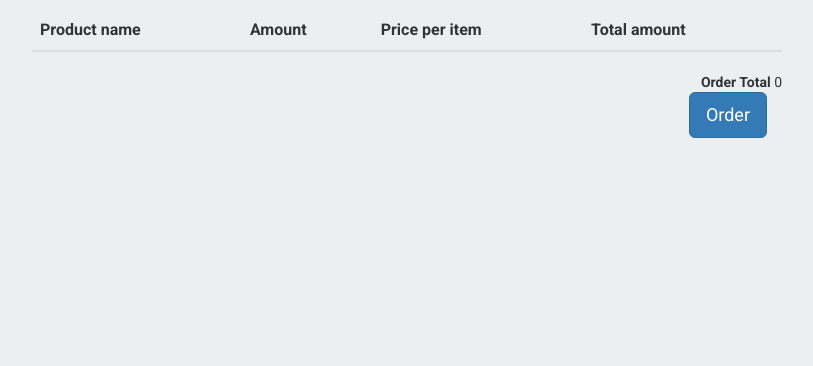
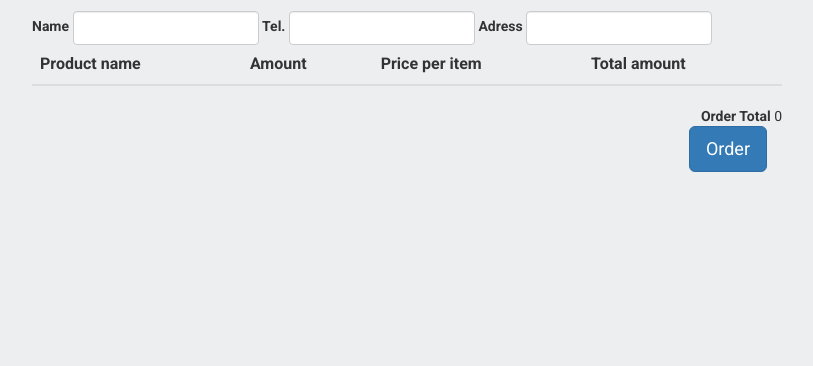
Before and after one commit to Viko1/Vitaliishop, a Django app: page /checkout/ in a window 1280 px wide. Shown: the part 141-507 px from the top of the page, without its empty margins (233-1046 px from the left). Run offline with Django 3.2, Linux system fonts and the light colour scheme; data that the repository does not hold is empty; some libraries are stand-ins or nearby versions.

Commit message:
tworzenie checkout page (strona koszyku) v2.1

```diff
--- a/mysite/orders/forms.py
+++ b/mysite/orders/forms.py
@@ -1,8 +1,7 @@
 from django import forms
 from .models import *
 
-# class SubscriberForm(forms.ModelForm):
-#
-#     class Meta:
-#         model = Subscriber
-#         exclude = [""]
+class CheckoutContactForm(forms.Form):
+    name = forms.CharField(required=True)
+    phone = forms.CharField(required=True)
+    adress = forms.CharField(required=True)
--- a/mysite/orders/views.py
+++ b/mysite/orders/views.py
@@ -1,6 +1,7 @@
 from django.http import JsonResponse
 from .models import ProductInBasket
 from django.shortcuts import render
+from .forms import CheckoutContactForm
 
 def basket_adding(request):
     return_dict = dict()
@@ -41,4 +42,11 @@ def basket_adding(request):
 def checkout(request):
     session_key = request.session.session_key
     products_in_basket = ProductInBasket.objects.filter(session_key=session_key, is_active=True)
+    form = CheckoutContactForm(request.POST or None)
+    if request.POST:
+        print(request.POST)
+        if form.is_valid():
+            print("yes")
+        else:
+            print("no")
     return render(request, 'orders/checkout.html', locals())
--- a/mysite/static/style.css
+++ b/mysite/static/style.css
@@ -111,3 +111,7 @@ html, body{
     z-index: 10;
     padding: 10px;
 }
+
+.form-error{
+    text-color: red;
+}
--- a/mysite/templates/orders/checkout.html
+++ b/mysite/templates/orders/checkout.html
@@ -11,7 +11,31 @@
                 <h5 class="text-center">Total costs: {{ reqest.session.basket.total_amount }} zł </h5>
                         {{ request.session.basket.products }}
 
-                <form>
+                <form class="form-inline" method="post">{% csrf_token %}
+
+                        <div class="form-group">
+                            <label>Name</label>
+                            <span class="form-error">{{ form.name.errors }}</span>
+                            <input type="text" name="{{ form.name.html_name }}" class="form-control">
+                        </div>
+
+
+
+                        <div class="form-group">
+                            <label>Tel.</label>
+                            <span class="form-error">{{ form.phone.errors }}</span>
+                            <input type="text" name="{{ form.phone.html_name }}" class="form-control">
+                        </div>
+
+
+                        <div class="form-group">
+                            <span class="form-error">{{ form.adress.errors }}</span>
+                            <label>Adress</label>
+                            <input type="text" name="{{ form.adress.html_name}}" class="form-control">
+                        </div>
+
+
+
                     <table class="table text-center">
                         <thead>
                             <tr>
@@ -29,7 +53,7 @@
                                     </td>
                                     <td>
                                         <input value="{{ product_in_basket.nmb }}" type="number"
-                                               class="product-ib-basket-nmb">
+                                               class="product-ib-basket-nmb" name="product_in_basker{{ product_in_basket.id }}">
                                     </td>
                                     <td>
                                         <span class="product-price">
```
